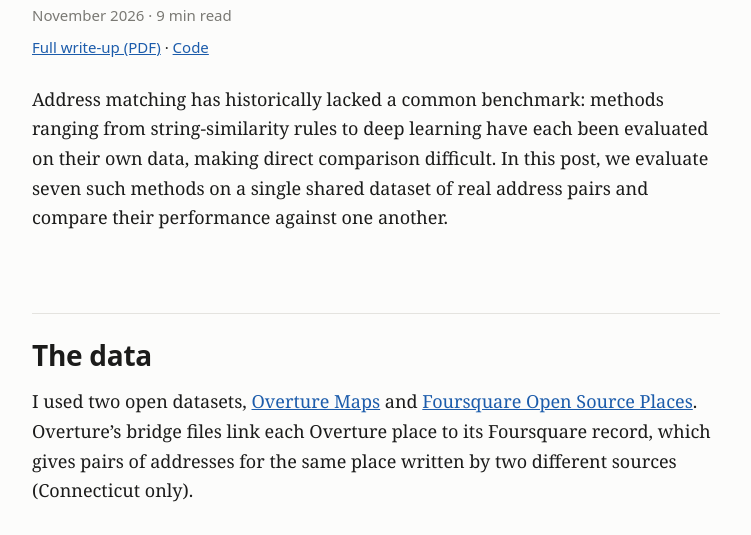
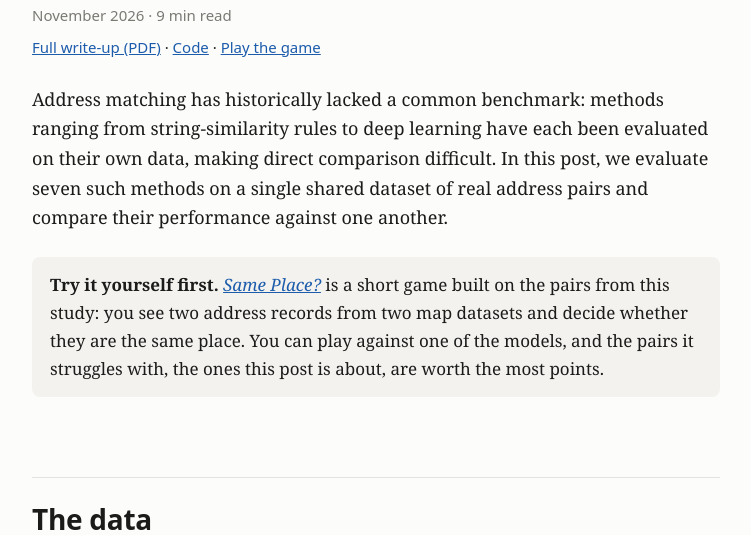
Before and after one commit to DZhang3210/DZhang3210.github.io, a plain HTML site: page posts/address-matching/index.html in a window 1280 px wide. Shown: the part 191-726 px from the top of the page, without its empty margins (264-1015 px from the left). Drawn offline with Linux system fonts and the light colour scheme.

Commit message:
Link the Same Place? game from the address-matching post
Co-Authored-By: Claude Opus 5.5 <noreply@anthropic.com>

```diff
--- a/posts/address-matching/index.html
+++ b/posts/address-matching/index.html
@@ -11,9 +11,11 @@
 <header class="site"><div class="wrap"><a class="name" href="../../">David Zhang</a>
 <nav><a href="../../">Writing</a><a href="https://github.com/DZhang3210">GitHub</a></nav></div></header>
 <main><div class="wrap">
-<article><h1>Comparing address-matching models on a unified dataset</h1><div class="meta">November 2026 · 9 min read</div><p class="meta-link"><a href="https://github.com/DZhang3210/address-matching-by-pair-type/blob/main/paper/address-matching-by-pair-type.pdf">Full write-up (PDF)</a> · <a href="https://github.com/DZhang3210/address-matching-by-pair-type">Code</a></p>
+<article><h1>Comparing address-matching models on a unified dataset</h1><div class="meta">November 2026 · 9 min read</div><p class="meta-link"><a href="https://github.com/DZhang3210/address-matching-by-pair-type/blob/main/paper/address-matching-by-pair-type.pdf">Full write-up (PDF)</a> · <a href="https://github.com/DZhang3210/address-matching-by-pair-type">Code</a> · <a href="https://addressmatcher.vercel.app">Play the game</a></p>
 
 <p>Address matching has historically lacked a common benchmark: methods ranging from string-similarity rules to deep learning have each been evaluated on their own data, making direct comparison difficult. In this post, we evaluate seven such methods on a single shared dataset of real address pairs and compare their performance against one another.</p>
+<div class="callout"><p><strong>Try it yourself first.</strong> <a href="https://addressmatcher.vercel.app"><em>Same Place?</em></a> is a short game built on the pairs from this study: you see two address records from two map datasets and decide whether they are the same place. You can play against one of the models, and the pairs it struggles with, the ones this post is about, are worth the most points.</p></div>
+
 <h2>The data</h2>
 <p>I used two open datasets, <a href="https://overturemaps.org/">Overture Maps</a> and <a href="https://opensource.foursquare.com/os-places/">Foursquare Open Source Places</a>. Overture&rsquo;s bridge files link each Overture place to its Foursquare record, which gives pairs of addresses for the same place written by two different sources (Connecticut only).</p>
 <figure><img src="../../assets/figures/data-pipeline.svg" alt="Data pipeline: two open datasets, linked with Overture's bridge files, cleaned, split by ZIP code, doubtful pairs set aside, duplicates removed, then non-matches added at 1:9"><figcaption>How the dataset is built. Details of each step are in the <a href="https://github.com/DZhang3210/address-matching-by-pair-type/blob/main/paper/address-matching-by-pair-type.pdf">full write-up</a>.</figcaption></figure>
@@ -389,6 +391,7 @@
 <li><strong>Code:</strong> <a href="https://github.com/DZhang3210/address-matching-by-pair-type">github.com/DZhang3210/address-matching-by-pair-type</a>, including a notebook that reproduces every table</li>
 <li><strong>Trained models:</strong> <a href="https://huggingface.co/zhangdav/address-matching-by-pair-type">huggingface.co/zhangdav/address-matching-by-pair-type</a></li>
 <li><strong>Dataset:</strong> <a href="https://huggingface.co/datasets/zhangdav/address-matching-by-pair-type">huggingface.co/datasets/zhangdav/address-matching-by-pair-type</a></li>
+<li><strong>Game:</strong> <a href="https://addressmatcher.vercel.app"><em>Same Place?</em></a>, match addresses against the models from this post</li>
 </ul>
 <h2>Addendum: ESIM and rare house numbers</h2>
 <p>A detail from building ESIM, not needed for the results above.</p>
```
Also changed, not shown: 1 other file.
